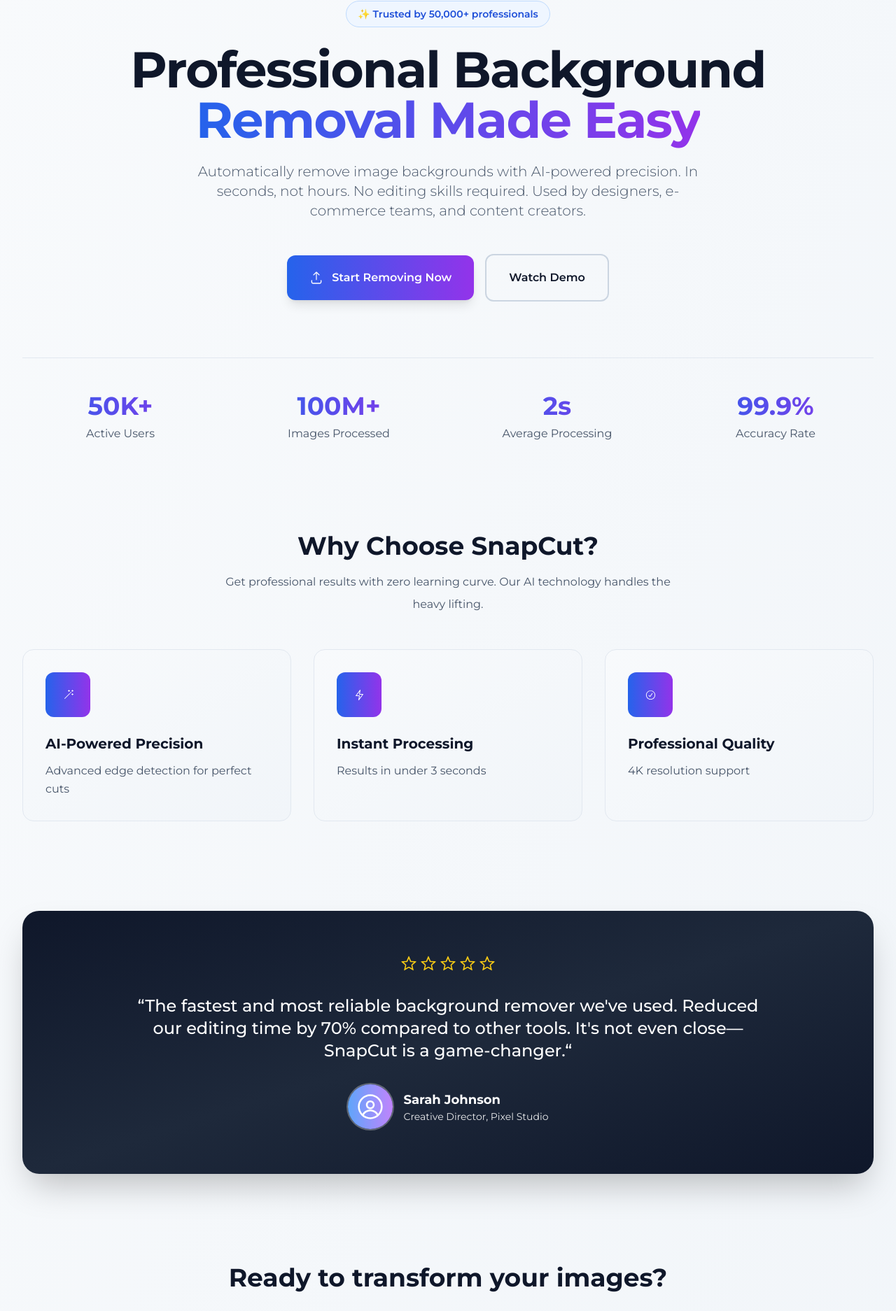
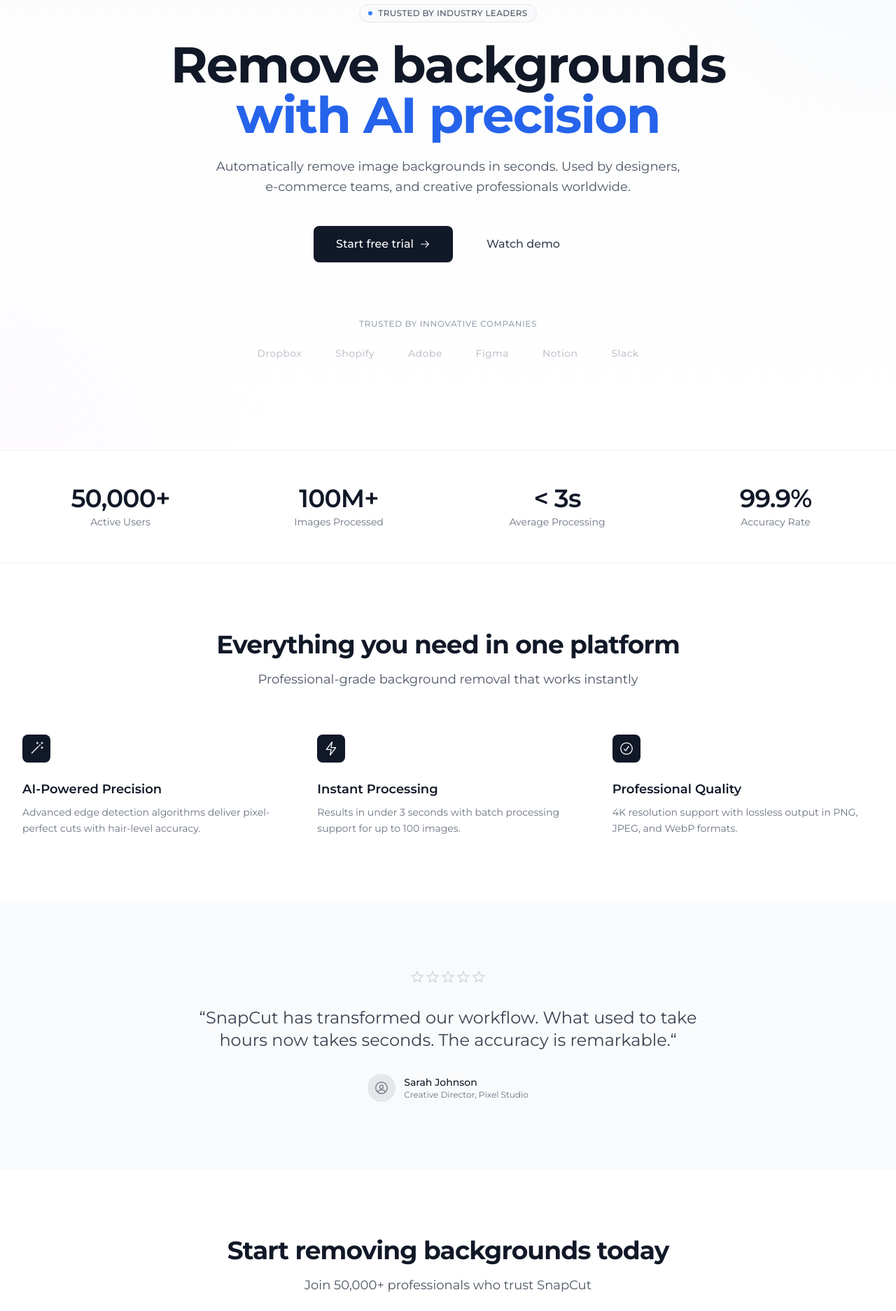
Before and after one commit to DipeshPun91/bg_remover, a Next.js app: page / in a window 1280 px wide. Shown: the part 196-2070 px from the top of the page at 70% size. Built offline with nearby package versions, Linux system fonts and the light colour scheme.

Commit message:
page changes

```diff
--- a/src/app/page.tsx
+++ b/src/app/page.tsx
@@ -7,8 +7,8 @@
   LightningBoltIcon,
   CheckCircledIcon,
   AvatarIcon,
-  UploadIcon,
   StarIcon,
+  ArrowRightIcon,
 } from "@radix-ui/react-icons";
 import Header from "@/components/Header";
 import Footer from "@/components/Footer";
@@ -18,40 +18,49 @@
   visible: {
     opacity: 1,
     transition: {
-      staggerChildren: 0.2,
+      staggerChildren: 0.15,
     },
   },
 };
 
 const childVariants = {
   hidden: { y: 20, opacity: 0 },
-  visible: { y: 0, opacity: 1, transition: { type: "spring", stiffness: 120 } },
+  visible: {
+    y: 0,
+    opacity: 1,
+    transition: { duration: 0.6, ease: [0.16, 1, 0.3, 1] },
+  },
 };
 
 const features = [
   {
     title: "AI-Powered Precision",
-    icon: <MagicWandIcon />,
-    description: "Advanced edge detection for perfect cuts",
+    icon: <MagicWandIcon className="w-5 h-5" />,
+    description:
+      "Advanced edge detection algorithms deliver pixel-perfect cuts with hair-level accuracy.",
   },
   {
     title: "Instant Processing",
-    icon: <LightningBoltIcon />,
-    description: "Results in under 3 seconds",
+    icon: <LightningBoltIcon className="w-5 h-5" />,
+    description:
+      "Results in under 3 seconds with batch processing support for up to 100 images.",
   },
   {
     title: "Professional Quality",
-    icon: <CheckCircledIcon />,
-    description: "4K resolution support",
+    icon: <CheckCircledIcon className="w-5 h-5" />,
+    description:
+      "4K resolution support with lossless output in PNG, JPEG, and WebP formats.",
   },
 ];
 
 const stats = [
-  { value: "50K+", label: "Active Users" },
+  { value: "50,000+", label: "Active Users" },
   { value: "100M+", label: "Images Processed" },
-  { value: "2s", label: "Average Processing" },
+  { value: "< 3s", label: "Average Processing" },
   { value: "99.9%", label: "Accuracy Rate" },
 ];
+
+const logos = ["Dropbox", "Shopify", "Adobe", "Figma", "Notion", "Slack"];
 
 export default function Remover() {
   return (
@@ -59,166 +68,199 @@
       initial="hidden"
       animate="visible"
       variants={containerVariants}
-      className="min-h-screen bg-gradient-to-br from-slate-50 to-slate-100"
+      className="min-h-screen bg-white"
     >
       <Header />
 
       {/* Hero Section */}
-      <div className="max-w-7xl mx-auto px-4 sm:px-6 lg:px-8 py-20 sm:py-32">
-        <motion.div variants={childVariants} className="text-center mb-12">
-          <div className="inline-block mb-6 px-4 py-2 bg-blue-50 border border-blue-200 rounded-full">
-            <p className="text-sm font-semibold text-blue-700">
-              ✨ Trusted by 50,000+ professionals
+      <div className="relative overflow-hidden">
+        {/* Background decorative elements */}
+        <div className="absolute inset-0 bg-gradient-to-b from-gray-50/50 to-white pointer-events-none" />
+        <div className="absolute top-0 right-0 -translate-y-1/2 translate-x-1/2 w-[500px] h-[500px] bg-blue-50 rounded-full blur-3xl opacity-30" />
+        <div className="absolute bottom-0 left-0 translate-y-1/2 -translate-x-1/2 w-[500px] h-[500px] bg-purple-50 rounded-full blur-3xl opacity-30" />
+
+        <div className="max-w-7xl mx-auto px-4 sm:px-6 lg:px-8 py-24 sm:py-32 relative">
+          <motion.div
+            variants={childVariants}
+            className="text-center max-w-4xl mx-auto"
+          >
+            <div className="inline-flex items-center gap-2 mb-6 px-3 py-1 bg-gray-50 border border-gray-200 rounded-full">
+              <span className="w-1.5 h-1.5 bg-blue-500 rounded-full" />
+              <p className="text-xs font-medium text-gray-600 uppercase tracking-wide">
+                Trusted by industry leaders
               </p>
             </div>
-          <h1 className="text-5xl sm:text-6xl lg:text-7xl font-bold text-slate-900 mb-6 leading-tight tracking-tight">
-            Professional Background
+            <h1 className="text-5xl sm:text-6xl lg:text-7xl font-bold text-gray-900 mb-6 tracking-tight">
+              Remove backgrounds
               <br />
-            <span className="bg-gradient-to-r from-blue-600 to-purple-600 bg-clip-text text-transparent">
-              Removal Made Easy
-            </span>
+              <span className="text-blue-600">with AI precision</span>
             </h1>
-          <p className="text-lg sm:text-xl text-slate-600 mb-8 max-w-3xl mx-auto leading-relaxed font-light">
-            Automatically remove image backgrounds with AI-powered precision. In
-            seconds, not hours. No editing skills required. Used by designers,
-            e-commerce teams, and content creators.
+            <p className="text-lg text-gray-600 mb-10 max-w-2xl mx-auto leading-relaxed">
+              Automatically remove image backgrounds in seconds. Used by
+              designers, e-commerce teams, and creative professionals worldwide.
             </p>
+            <div className="flex flex-col sm:flex-row justify-center items-center gap-4">
+              <Link href="/remover-bg">
+                <motion.button
+                  whileHover={{ scale: 1.02 }}
+                  whileTap={{ scale: 0.98 }}
+                  className="bg-gray-900 text-white px-8 py-3.5 rounded-lg font-medium text-base
+                           hover:bg-gray-800 transition-all flex items-center gap-2 shadow-sm"
+                >
+                  Start free trial
+                  <ArrowRightIcon className="w-4 h-4" />
+                </motion.button>
+              </Link>
+              <button className="px-8 py-3.5 text-gray-700 font-medium text-base hover:text-gray-900 transition-colors">
+                Watch demo
+              </button>
+            </div>
           </motion.div>
 
-        <div className="flex flex-col sm:flex-row justify-center items-center gap-4 mb-20">
-          <Link href="/remover-bg">
-            <motion.button
-              whileHover={{ scale: 1.05 }}
-              whileTap={{ scale: 0.95 }}
-              className="bg-gradient-to-r from-blue-600 to-purple-600 text-white px-8 py-4 rounded-xl font-semibold
-                       hover:from-blue-700 hover:to-purple-700 transition-all flex items-center gap-3 shadow-lg hover:shadow-xl"
+          {/* Trusted by section */}
+          <motion.div variants={childVariants} className="mt-20">
+            <p className="text-center text-xs font-medium text-gray-400 uppercase tracking-wider mb-6">
+              Trusted by innovative companies
+            </p>
+            <div className="flex flex-wrap justify-center items-center gap-8 md:gap-12 opacity-60">
+              {logos.map((logo, i) => (
+                <span
+                  key={i}
+                  className="text-gray-400 text-sm font-medium tracking-wide"
                 >
-              <UploadIcon className="w-5 h-5" />
-              Start Removing Now
-            </motion.button>
-          </Link>
-          <button
-            className="px-8 py-4 border-2 border-slate-300 text-slate-900 rounded-xl font-semibold
-                           hover:bg-slate-50 transition-all"
-          >
-            Watch Demo
-          </button>
+                  {logo}
+                </span>
+              ))}
+            </div>
+          </motion.div>
+        </div>
       </div>
 
-        {/* Stats Section */}
-        <motion.div
-          variants={containerVariants}
-          className="grid grid-cols-2 md:grid-cols-4 gap-8 mb-32 pt-12 border-t border-slate-200"
-        >
+      {/* Stats Section - Clean numbers */}
+      <div className="border-y border-gray-100 bg-white">
+        <div className="max-w-7xl mx-auto px-4 sm:px-6 lg:px-8 py-12">
+          <div className="grid grid-cols-2 md:grid-cols-4 gap-8">
             {stats.map((stat, index) => (
               <motion.div
                 key={index}
                 variants={childVariants}
                 className="text-center"
               >
-              <p className="text-3xl sm:text-4xl font-bold bg-gradient-to-r from-blue-600 to-purple-600 bg-clip-text text-transparent mb-2">
+                <p className="text-3xl sm:text-4xl font-semibold text-gray-900 mb-1 tracking-tight">
                   {stat.value}
                 </p>
-              <p className="text-slate-600 text-sm sm:text-base">
-                {stat.label}
+                <p className="text-sm text-gray-500">{stat.label}</p>
+              </motion.div>
+            ))}
+          </div>
+        </div>
+      </div>
+
+      {/* Features Section - Clean, minimal */}
+      <div className="max-w-7xl mx-auto px-4 sm:px-6 lg:px-8 py-24">
+        <motion.div variants={containerVariants}>
+          <motion.div
+            variants={childVariants}
+            className="text-center max-w-2xl mx-auto mb-16"
+          >
+            <h2 className="text-3xl sm:text-4xl font-bold text-gray-900 mb-4 tracking-tight">
+              Everything you need in one platform
+            </h2>
+            <p className="text-lg text-gray-600 leading-relaxed">
+              Professional-grade background removal that works instantly
             </p>
           </motion.div>
-          ))}
-        </motion.div>
 
-        {/* Features Section */}
-        <motion.div variants={containerVariants} className="mb-32">
-          <motion.h2
-            variants={childVariants}
-            className="text-3xl sm:text-4xl font-bold text-center text-slate-900 mb-4"
-          >
-            Why Choose SnapCut?
-          </motion.h2>
-          <motion.p
-            variants={childVariants}
-            className="text-center text-slate-600 mb-12 max-w-2xl mx-auto"
-          >
-            Get professional results with zero learning curve. Our AI technology
-            handles the heavy lifting.
-          </motion.p>
           <motion.div
             variants={containerVariants}
-            className="grid md:grid-cols-3 gap-8"
+            className="grid md:grid-cols-3 gap-12"
           >
             {features.map((feature, index) => (
               <motion.div
                 key={index}
                 variants={childVariants}
-                className="bg-gradient-to-br from-slate-50 to-slate-100 p-8 rounded-2xl border border-slate-200 hover:border-blue-300 hover:shadow-xl transition-all duration-300 group"
+                className="group"
               >
-                <div className="w-16 h-16 bg-gradient-to-r from-blue-600 to-purple-600 rounded-xl mb-6 flex items-center justify-center text-white group-hover:scale-110 transition-transform">
+                <div className="w-10 h-10 bg-gray-900 rounded-lg mb-6 flex items-center justify-center text-white group-hover:bg-blue-600 transition-colors duration-300">
                   {feature.icon}
                 </div>
-                <h3 className="text-xl font-bold text-slate-900 mb-3">
+                <h3 className="text-lg font-semibold text-gray-900 mb-2">
                   {feature.title}
                 </h3>
-                <p className="text-slate-600 text-base leading-relaxed">
+                <p className="text-gray-500 text-sm leading-relaxed">
                   {feature.description}
                 </p>
               </motion.div>
             ))}
           </motion.div>
         </motion.div>
+      </div>
 
-        {/* Testimonial Section */}
+      {/* Testimonial Section - Clean, minimal */}
+      <div className="bg-gray-50">
+        <div className="max-w-7xl mx-auto px-4 sm:px-6 lg:px-8 py-24">
           <motion.div
             variants={childVariants}
-          className="bg-gradient-to-br from-slate-900 via-slate-800 to-slate-900 rounded-3xl p-12 sm:p-16 text-center text-white mb-32 shadow-2xl"
+            className="max-w-3xl mx-auto text-center"
           >
-          <div className="max-w-4xl mx-auto">
-            <div className="flex justify-center gap-1 mb-8">
+            <div className="flex justify-center gap-0.5 mb-8">
               {[...Array(5)].map((_, i) => (
                 <StarIcon
                   key={i}
-                  className="w-6 h-6 fill-yellow-400 text-yellow-400"
+                  className="w-5 h-5 fill-gray-300 text-gray-300"
                 />
               ))}
             </div>
-            <p className="text-lg sm:text-2xl font-medium mb-8 leading-relaxed">
-              &ldquo;The fastest and most reliable background remover we&apos;ve
-              used. Reduced our editing time by 70% compared to other tools.
-              It&apos;s not even close—SnapCut is a game-changer.&ldquo;
+            <p className="text-xl sm:text-2xl text-gray-700 mb-8 leading-relaxed">
+              &ldquo;SnapCut has transformed our workflow. What used to take
+              hours now takes seconds. The accuracy is remarkable.&ldquo;
             </p>
-            <div className="flex items-center justify-center gap-4">
-              <div className="w-16 h-16 bg-gradient-to-r from-blue-400 to-purple-400 rounded-full flex items-center justify-center ring-2 ring-white/30">
-                <AvatarIcon className="w-10 h-10 text-white" />
+            <div className="flex items-center justify-center gap-3">
+              <div className="w-10 h-10 bg-gray-200 rounded-full flex items-center justify-center">
+                <AvatarIcon className="w-5 h-5 text-gray-500" />
               </div>
               <div className="text-left">
-                <p className="font-bold text-lg">Sarah Johnson</p>
-                <p className="text-sm opacity-90">
+                <p className="font-medium text-gray-900 text-sm">
+                  Sarah Johnson
+                </p>
+                <p className="text-xs text-gray-500">
                   Creative Director, Pixel Studio
                 </p>
               </div>
             </div>
+          </motion.div>
         </div>
-        </motion.div>
+      </div>
 
-        {/* CTA Section */}
-        <motion.div variants={childVariants} className="text-center mb-12">
-          <h2 className="text-3xl sm:text-4xl font-bold text-slate-900 mb-6">
-            Ready to transform your images?
+      {/* CTA Section - Minimal, direct */}
+      <div className="max-w-7xl mx-auto px-4 sm:px-6 lg:px-8 py-24">
+        <motion.div
+          variants={childVariants}
+          className="text-center max-w-2xl mx-auto"
+        >
+          <h2 className="text-3xl sm:text-4xl font-bold text-gray-900 mb-4 tracking-tight">
+            Start removing backgrounds today
           </h2>
-          <p className="text-slate-600 text-lg mb-8">
-            No credit card required. Process your first image free.
+          <p className="text-lg text-gray-600 mb-8">
+            Join 50,000+ professionals who trust SnapCut
           </p>
           <Link href="/remover-bg">
             <motion.button
-              whileHover={{ scale: 1.05 }}
-              whileTap={{ scale: 0.95 }}
-              className="bg-gradient-to-r from-blue-600 to-purple-600 text-white px-8 py-4 rounded-xl font-semibold
-                       hover:from-blue-700 hover:to-purple-700 transition-all shadow-lg hover:shadow-xl inline-flex items-center gap-3"
+              whileHover={{ scale: 1.02 }}
+              whileTap={{ scale: 0.98 }}
+              className="bg-gray-900 text-white px-8 py-3.5 rounded-lg font-medium text-base
+                       hover:bg-gray-800 transition-all inline-flex items-center gap-2 shadow-sm"
             >
-              <UploadIcon className="w-5 h-5" />
-              Get Started Free
+              Get started
+              <ArrowRightIcon className="w-4 h-4" />
             </motion.button>
           </Link>
+          <p className="text-xs text-gray-400 mt-4">
+            No credit card required • Free forever plan available
+          </p>
         </motion.div>
       </div>
+
       <Footer />
     </motion.main>
   );
```
Lines whose indentation alone changed are shown as unchanged.
